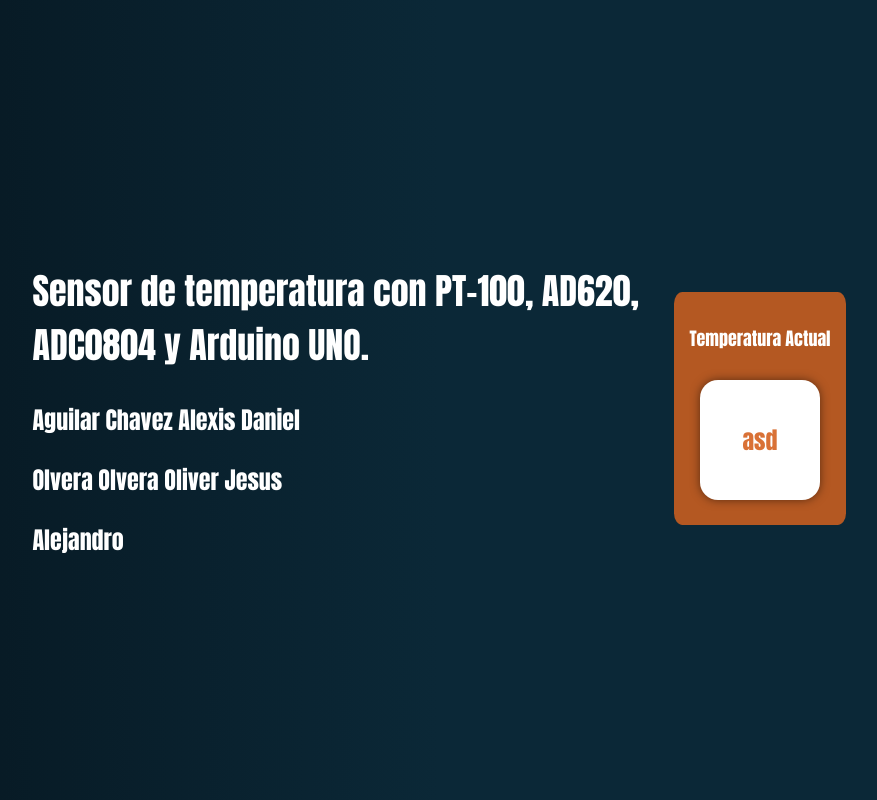
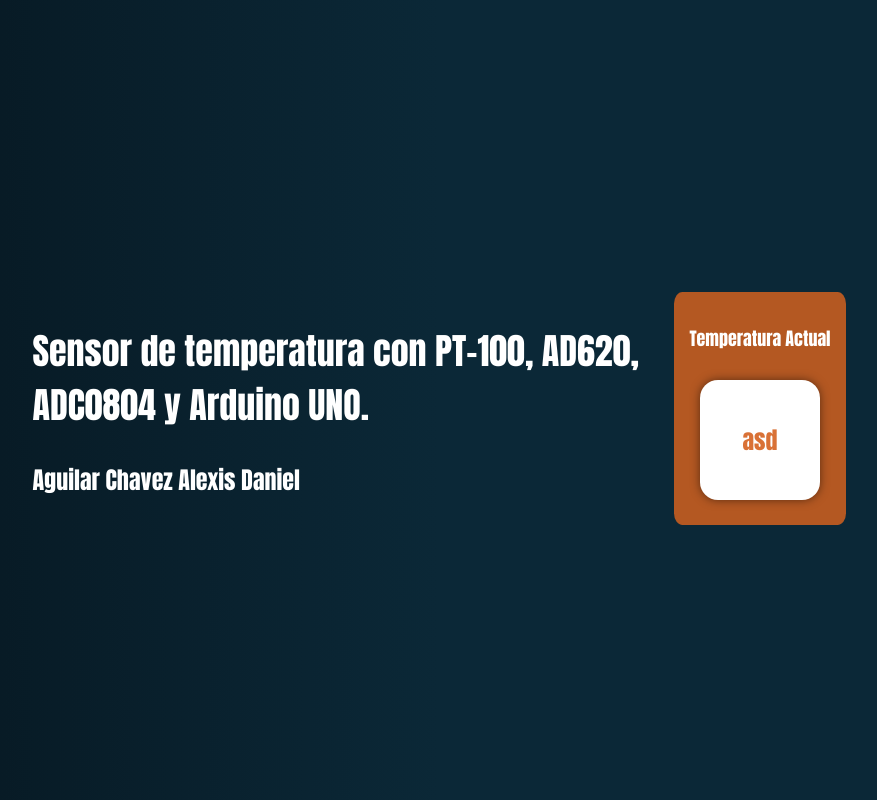
Before and after one commit to AddAcTech/room, a website: page src/public/index.html in a window 1280 px wide. Shown: the top 800 px of the page, without its empty margins (201-1078 px from the left). Drawn offline with nearby package versions, Linux system fonts and the light colour scheme; no server answers.

Commit message:
thermometer

```diff
--- a/src/public/index.html
+++ b/src/public/index.html
@@ -11,8 +11,6 @@
       <section class="titulo">
         <h1>Sensor de temperatura con PT-100, AD620, ADC0804 y Arduino UNO.</h1>
         <p>Aguilar Chavez Alexis Daniel</p>
-        <p>Olvera Olvera Oliver Jesus</p>
-        <p>Alejandro</p>
       </section>
 
       <section class="card">
```
